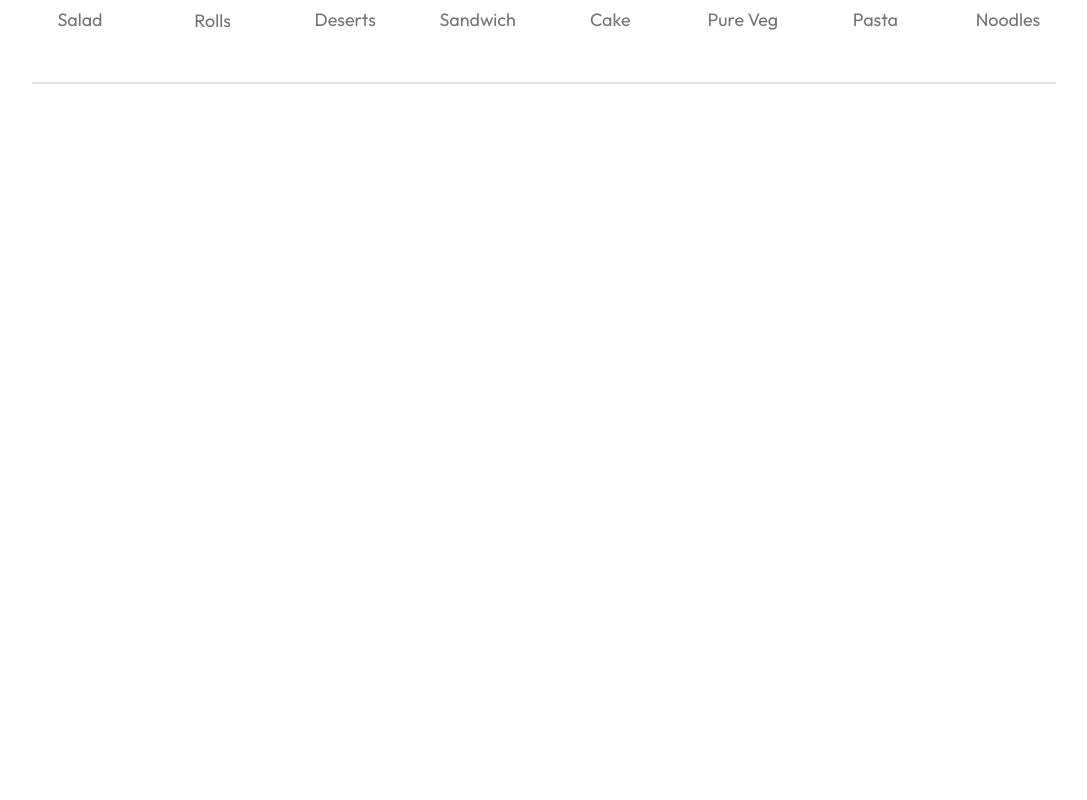
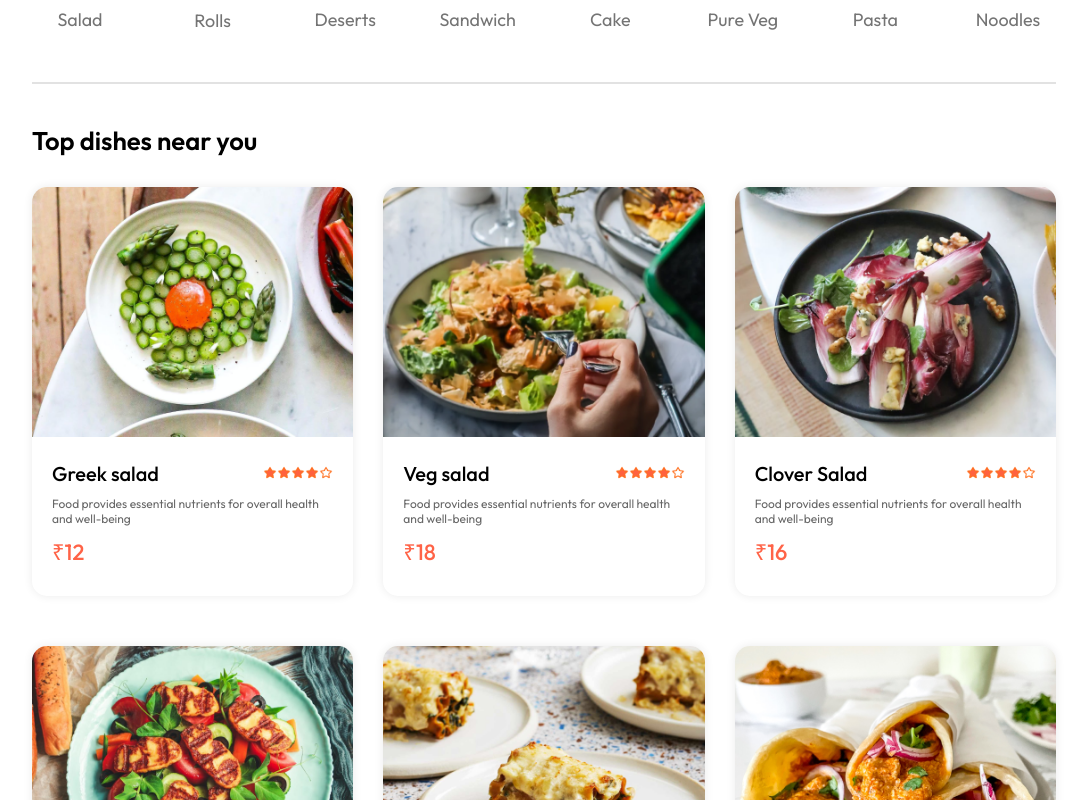
Before and after one commit to PrashantMaurya252/food-delivery-app, a React (Vite) app in the folder frontend/: page / in a window 1280 px wide. Shown: the part 800-1600 px from the top of the page, without its empty margins (96-1183 px from the left). Before the commit the page ends 894 px from the top, so only its background shows below. Built offline with nearby package versions, Linux system fonts and the light colour scheme.

Commit message:
context FoodDisplay FoodItem component created

```diff
--- /dev/null
+++ b/frontend/src/components/FoodDisplay/FoodDisplay.css
@@ -0,0 +1,16 @@
+.food-display{
+    margin-top: 30px;
+}
+
+.food-display h2{
+    font-size: max(2vw,24px);
+    font-weight: 600;
+}
+
+.food-display-list{
+    display: grid;
+    grid-template-columns: repeat(auto-fill,minmax(240px,1fr));
+    margin-top: 30px;
+    gap: 30px;
+    row-gap: 50px;
+}
--- /dev/null
+++ b/frontend/src/components/FoodDisplay/FoodDisplay.jsx
@@ -0,0 +1,20 @@
+import React, { useContext } from 'react'
+import './FoodDisplay.css'
+import { StoreContext } from '../../context/StoreContext'
+import FoodItem from '../FoodItem/FoodItem'
+
+const FoodDisplay = ({category}) => {
+    const {food_list} = useContext(StoreContext)
+  return (
+    <div className='food-display' id='food-display'>
+        <h2>Top dishes near you</h2>
+        <div className="food-display-list">
+            {food_list.map((item,index)=>{
+                return <FoodItem key={index} id = {item?._id} name={item?.name} description={item?.description} price = {item.price} image={item.image}/>
+            })}
+        </div>
+    </div>
+  )
+}
+
+export default FoodDisplay
--- /dev/null
+++ b/frontend/src/components/FoodItem/FoodItem.css
@@ -0,0 +1,45 @@
+.food-item{
+    width: 100%;
+    margin: auto;
+    border-radius: 15px;
+    box-shadow:0px 0px 10px #00000015;
+    transition: 0.3s;
+    animation: fadeIn 1s;
+}
+
+.food-item-image{
+    width: 100%;
+    border-radius: 15px 15px 0px 0px;
+}
+
+.food-item-info{
+    padding: 20px;
+}
+
+.food-item-name-rating{
+    display: flex;
+    justify-content: space-between;
+    align-items: center;
+    margin-bottom: 10px;
+}
+
+.food-item-name-rating p{
+    font-size: 20px;
+    font-weight: 500;
+}
+
+.food-item-name-rating img{
+    width: 70px;
+}
+
+.food-item-desc{
+    color:#676767;
+    font-size: 12px;
+}
+
+.food-item-price{
+    color: tomato;
+    font-size: 22px;
+    font-weight: 500;
+    margin: 10px 0px;
+}
--- /dev/null
+++ b/frontend/src/components/FoodItem/FoodItem.jsx
@@ -0,0 +1,23 @@
+import React from 'react'
+import './FoodItem.css'
+import { assets } from '../../assets/assets'
+
+const FoodItem = ({id,name,price,description,image}) => {
+  return (
+    <div className='food-item'>
+        <div className="food-item-img-container">
+            <img className='food-item-image' src={image} alt=''/>
+        </div>
+        <div className='food-item-info'>
+            <div className="food-item-name-rating">
+                <p>{name}</p>
+                <img src={assets.rating_starts} alt = ""/>
+            </div>
+            <p className='food-item-desc'>{description}</p>
+            <p className="food-item-price">₹{price}</p>
+        </div>
+    </div>
+  )
+}
+
+export default FoodItem
--- /dev/null
+++ b/frontend/src/context/StoreContext.jsx
@@ -0,0 +1,18 @@
+import { createContext } from "react";
+import { food_list } from "../assets/assets";
+
+export const StoreContext = createContext(null)
+
+const StoreContextProvider =(props) =>{
+    const contextValue ={
+          food_list
+    }
+
+    return(
+        <StoreContext.Provider value ={contextValue}>
+            {props.children}
+        </StoreContext.Provider>
+    )
+}
+
+export default StoreContextProvider
--- a/frontend/src/main.jsx
+++ b/frontend/src/main.jsx
@@ -1,13 +1,13 @@
+import { createRoot } from "react-dom/client";
+import App from "./App.jsx";
+import "./index.css";
+import { BrowserRouter } from "react-router-dom";
+import StoreContextProvider from "./context/StoreContext.jsx";
 
-import { createRoot } from 'react-dom/client'
-import App from './App.jsx'
-import './index.css'
-import {BrowserRouter} from 'react-router-dom'
-
-createRoot(document.getElementById('root')).render(
+createRoot(document.getElementById("root")).render(
   <BrowserRouter>
-    <App />
+    <StoreContextProvider>
+      <App />
+    </StoreContextProvider>
   </BrowserRouter>
-
-
-)
+);
--- a/frontend/src/pages/Home/Home.jsx
+++ b/frontend/src/pages/Home/Home.jsx
@@ -2,6 +2,7 @@
 import ExploreMenu from '../../components/ExploreMenu/ExploreMenu'
 import Header from '../../components/Header/Header'
 import './Home.css'
+import FoodDisplay from '../../components/FoodDisplay/FoodDisplay'
 
 const Home = () => {
   const [category,setCategory] = useState("All")
@@ -9,6 +10,7 @@
     <div>
         <Header/>
         <ExploreMenu category={category} setCategory={setCategory}/>
+        <FoodDisplay category={category}/>
     </div>
   )
 }
```
